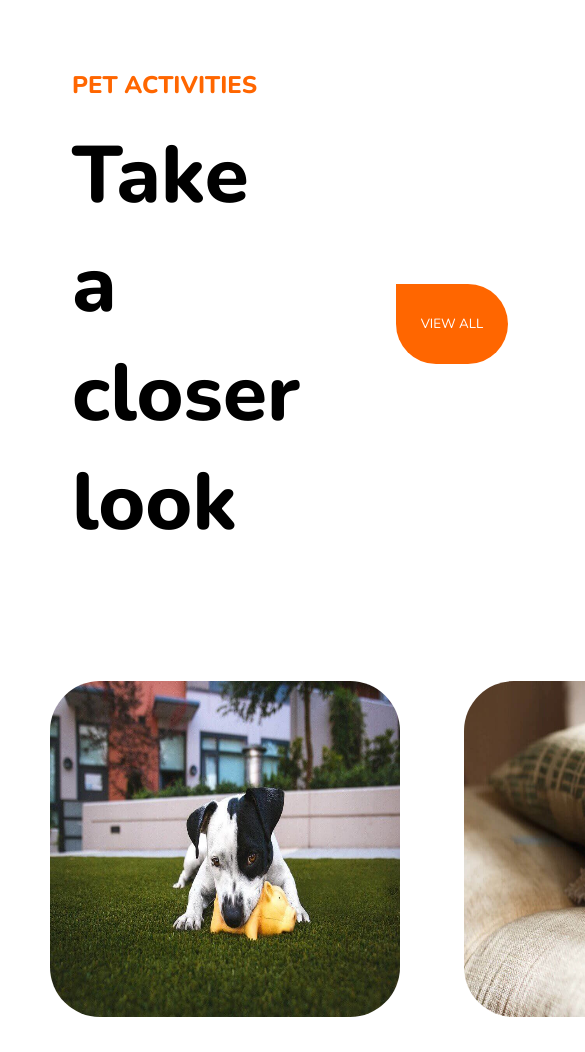
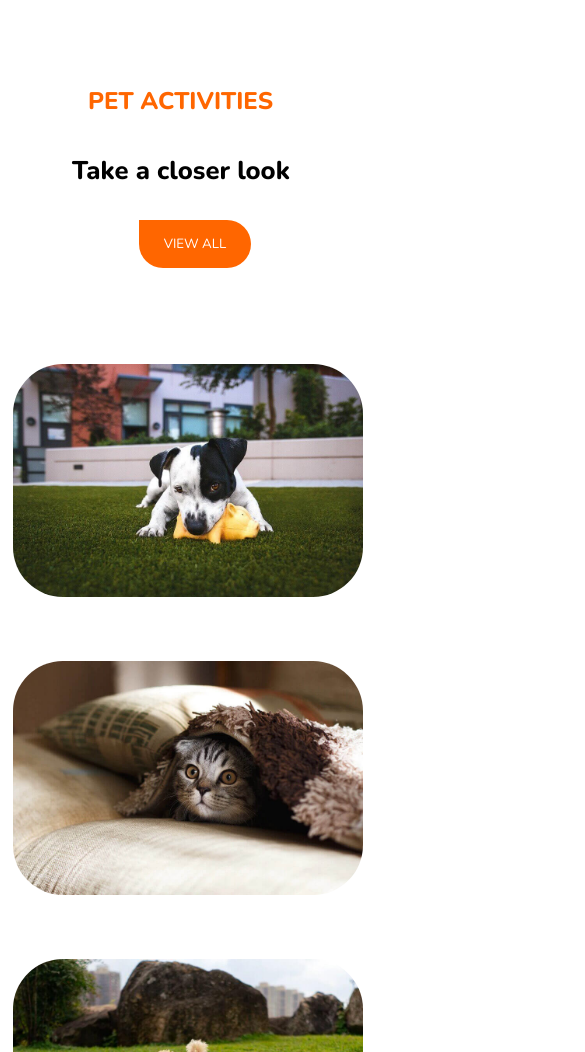
Before and after one commit to TelasGonzas/202304-W1-CH4-Javier-Gonzalez, a website: page index.html in a window 390 px wide. Shown: the top 1052 px of the page, 585 px wide, since content can reach past the window. Drawn offline with nearby package versions, Linux system fonts and the light colour scheme.

Commit message:
add responsive styles

```diff
--- a/styles.scss
+++ b/styles.scss
@@ -1,5 +1,4 @@
 @import url("https://fonts.googleapis.com/css2?family=Nunito:wght@400;800&display=swap");
-
 * {
   box-sizing: border-box;
   font-family: "Nunito", sans-serif;
@@ -66,3 +65,60 @@
   width: 100%;
   height: auto;
 }
+
+@media (max-width: 600px) {
+  .text-section {
+    display: flex;
+    justify-content: space-between;
+    padding: 1rem;
+    flex-wrap: wrap;
+  }
+
+  .text-section__title {
+    padding-inline: 3rem;
+  }
+
+  .title__pet {
+    color: rgb(255, 102, 0);
+    margin-top: 45px;
+    padding: 1rem;
+  }
+
+  .title__look {
+    margin-bottom: 2rem;
+    font-size: 1.6rem;
+  }
+
+  .text-section__button {
+    display: flex;
+    flex-wrap: wrap;
+    align-content: center;
+    padding-inline: 3rem;
+    margin: auto;
+  }
+
+  .button__view {
+    height: 3rem;
+    width: 7rem;
+    background-color: rgb(255, 102, 0);
+    border: none;
+    border-radius: 0px 50px 50px 50px;
+    color: white;
+  }
+
+  .button__view:hover {
+    background-color: white;
+    color: rgb(255, 102, 0);
+    border: 3px rgb(255, 102, 0) solid;
+  }
+
+  .image-section {
+    flex-direction: column;
+    width: 350px;
+    margin-top: 3rem;
+    height: 400px;
+    margin-left: -27px;
+    position: relative;
+    display: flex;
+  }
+}
```
Also changed, not shown: styles.css, 1 other file.
